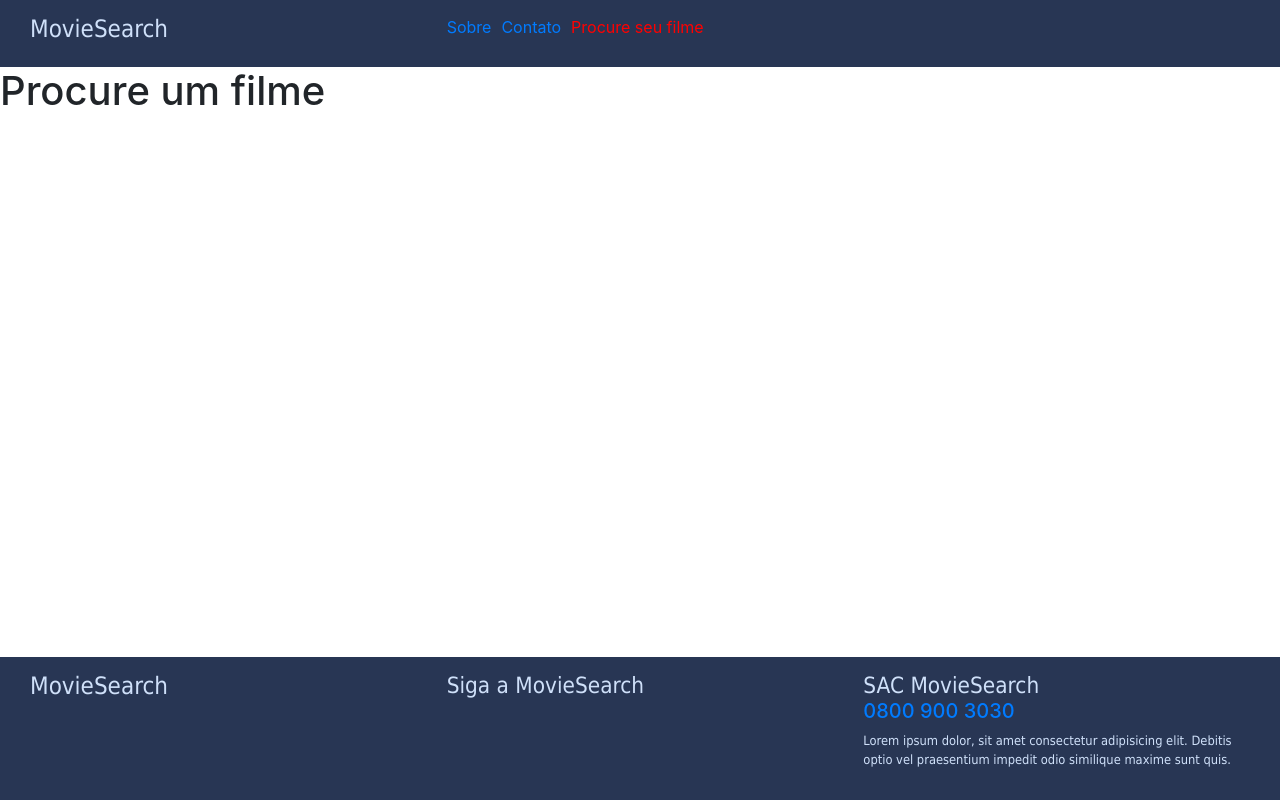
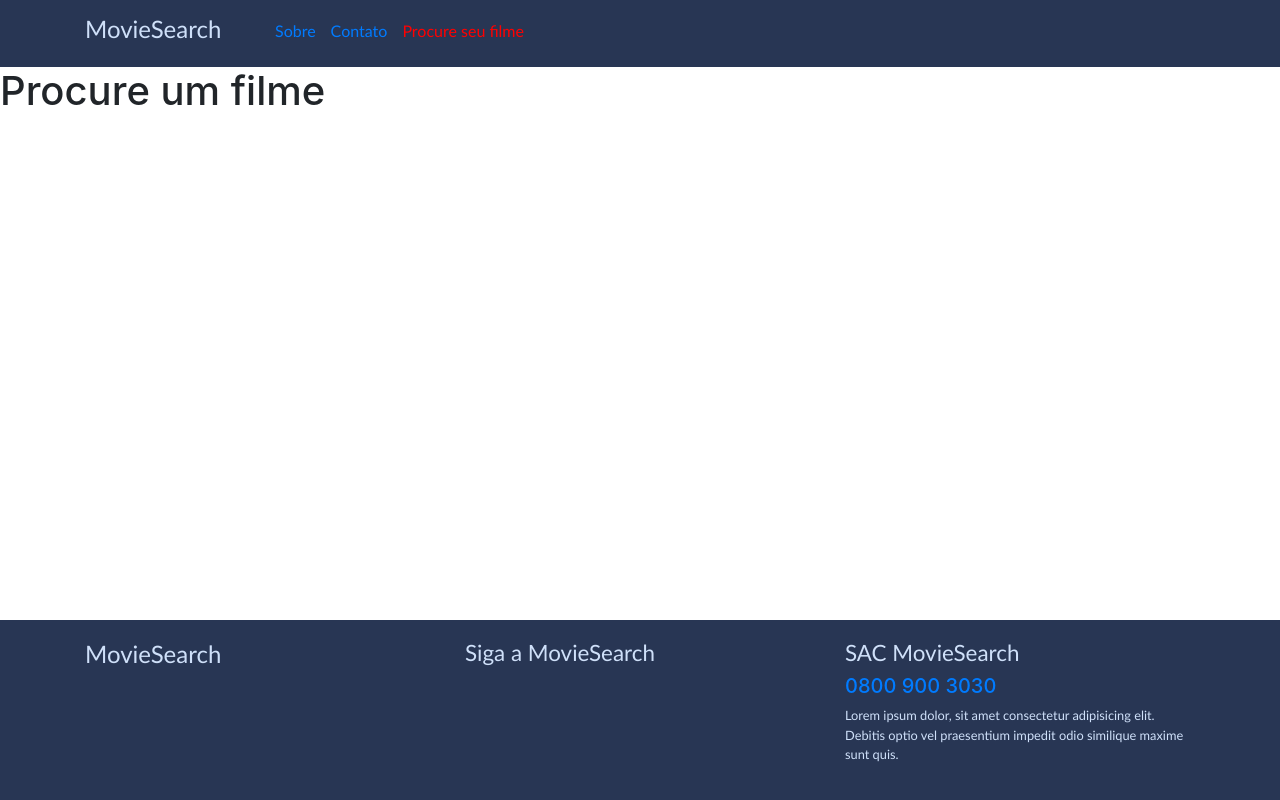
Before and after one commit to amandabrbz/junto-seguros, a Gatsby site: page /search in a window 1280 px wide. Built offline with nearby package versions, Linux system fonts and the light colour scheme; Gatsby itself is replaced by a stand-in of ours.

Commit message:
ajuste
ajuste de estilos e containers, rotas e nomes de paginas

```diff
--- a/src/components/Footer/index.js
+++ b/src/components/Footer/index.js
@@ -6,7 +6,7 @@ class Footer extends Component {
   render() {
     return (
       <Styled.Footer>
-        <Container fluid>
+        <Container>
           <Row className="footer-link">
             <Col sm>
               <Styled.Brand>MovieSearch</Styled.Brand>
--- a/src/components/Footer/styled.js
+++ b/src/components/Footer/styled.js
@@ -6,26 +6,25 @@ export const Footer = styled.footer`
   left: 0;
   position: absolute;
   background-color: #283654;
-  padding: 15px;
+  padding: 20px 0;
 `
 
 export const H4 = styled.h4`
   font-size: 1.4rem;
   text-align: left;
   color: #cfe0f9;
-  font-family:tahoma;
-  margin-bottom: 0px;
+  font-family: 'Gill Sans', 'Gill Sans MT', Calibri, 'Trebuchet MS', sans-serif;
 `
 
 export const FooterText = styled.p`
   font-size: 0.8rem;
   color: #cfe0f9;
-  font-family:tahoma;
+  font-family: 'Gill Sans', 'Gill Sans MT', Calibri, 'Trebuchet MS', sans-serif;
 `
 
 export const Brand = styled.h3`
   font-size: 1.5rem;
   text-align: left;
   color: #cfe0f9;
-  font-family:tahoma;
+  font-family: 'Gill Sans', 'Gill Sans MT', Calibri, 'Trebuchet MS', sans-serif;
 `
--- a/src/components/Header/index.js
+++ b/src/components/Header/index.js
@@ -7,12 +7,12 @@ class Header extends Component {
   render() {
     return (
       <Styled.Header>
-        <Container fluid>
+        <Container>
           <Row>
-            <Col md={4}>
+            <Col md={2}>
               <Styled.Brand>MovieSearch</Styled.Brand>
             </Col>
-            <Col md={8}>
+            <Col md={10}>
               <Styled.Menu>
                 <Link
                   to="/about"
--- a/src/components/Header/styled.js
+++ b/src/components/Header/styled.js
@@ -4,7 +4,7 @@ export const Brand = styled.h1`
   font-size: 1.5rem;
   text-align: left;
   color: #cfe0f9;
-  font-family:tahoma;
+  font-family: 'Gill Sans', 'Gill Sans MT', Calibri, 'Trebuchet MS', sans-serif;
 
   @media only screen and (max-width: 558px) {
     text-align: left;
@@ -19,6 +19,15 @@ export const Header = styled.header`
 `
 
 export const Menu = styled.span`
-  width: 50%;
-  padding: 10px 10px 10px 0;
+  padding-right: 15px;
+  font-family: 'Gill Sans', 'Gill Sans MT', Calibri, 'Trebuchet MS', sans-serif;
+  font-size: 16px;
+  vertical-align: sub;
+
+  a {
+    text-decoration:none;
+    :hover {
+      color: #fff;
+    }
+  }
 `
--- a/src/pages/404.js
+++ b/src/pages/404.js
@@ -6,6 +6,7 @@ import SEO from "../SEO"
 const NotFoundPage = () => (
   <Layout>
     <SEO title="404: Not found" />
+    <h1>404</h1>
   </Layout>
 )
 
--- a/src/pages/search.js
+++ b/src/pages/search.js
@@ -6,7 +6,7 @@ class Search extends Component {
   render() {
     return (
       <Layout>
-        <SEO title="Home | MovieSearch" />
+        <SEO title="Search | MovieSearch" />
         <h1>Procure um filme</h1>
       </Layout>
     )
```
